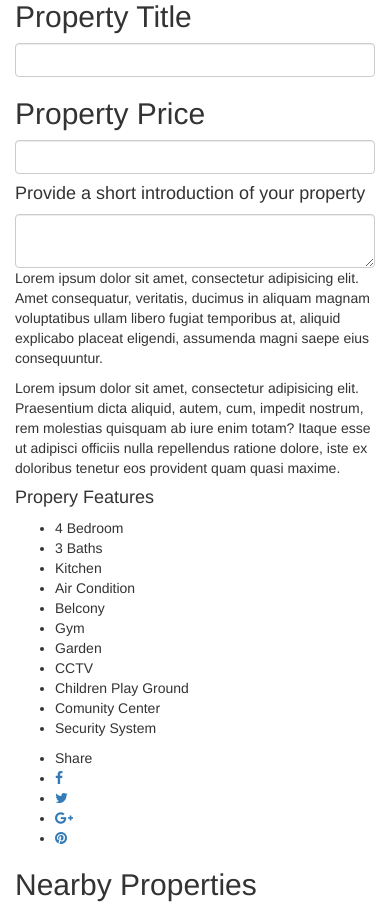
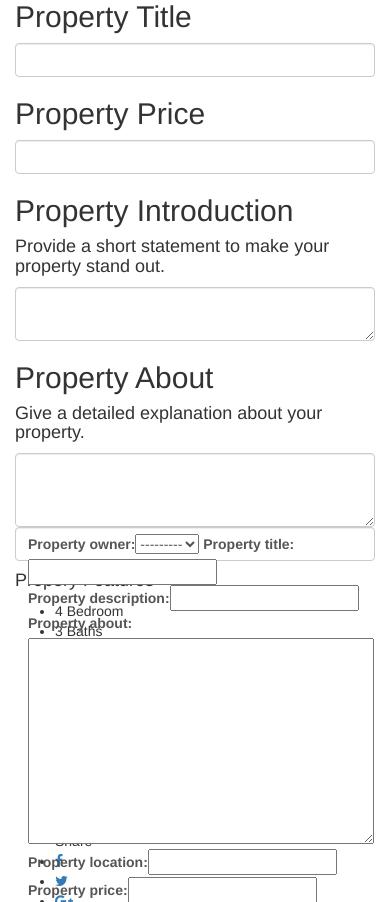
Before and after one commit to mundiakaluson/real-estate, a Django app: page /add_property in a window 390 px wide. Shown: the part 1151-2053 px from the top of the page. Run offline with Django 3.2, Linux system fonts and the light colour scheme; data comes from the database, SQL or seed files in the repository; some libraries are stand-ins or nearby versions; grey boxes are pictures that could not be loaded.

Commit message:
crispy stuff

```diff
--- /dev/null
+++ b/main/forms.py
@@ -0,0 +1,20 @@
+from django.forms import ModelForm, Textarea
+from .models import Property
+from django.utils.translation import gettext_lazy as _
+
+class PropertyForm(ModelForm):
+    class Meta:
+        model = Property
+        fields = '__all__'
+        error_messages = {
+            'property_description': {
+                'max_length': _('Max character are 1000 for this section!')
+            }
+        }
+        widgets = {
+            'property_about':
+                Textarea(attrs = {
+                    'rows': 10,
+                    'cols': 40
+                })
+        }
--- a/main/templates/main/add_property.html
+++ b/main/templates/main/add_property.html
@@ -1,5 +1,6 @@
 {% extends "base.html" %}
 {% load static %}
+{% load crispy_form_tags %}
 
 {% block content %}
 <section id="aa-property-header">
@@ -9,7 +10,9 @@
                 <div class="aa-property-header-inner">
                     <h2>Property Details</h2>
                     <ol class="breadcrumb">
-            <li><a href="#">HOME</a></li>
+                        <li>
+                            <a href="#">HOME</a>
+                        </li>
                         <li class="active">APARTMENT TITLE</li>
                     </ol>
                 </div>
@@ -18,7 +21,6 @@
     </div>
 </section>
 <!-- End Proerty header  -->
-
 <!-- Start Properties  -->
 <section id="aa-properties">
     <div class="container">
@@ -37,10 +39,27 @@
                             <input type="text" class="form-control">
                             <h2>Property Price</h2>
                             <input type="text" class="form-control">
-               <h4>Provide a short introduction of your property</h4>
+                            <h2>Property Introduction</h2>
+                            <h4>Provide a short statement to make your property stand out.</h4>
                             <textarea type="text" class="form-control" rows="2"></textarea>
-               <p>Lorem ipsum dolor sit amet, consectetur adipisicing elit. Amet consequatur, veritatis, ducimus in aliquam magnam voluptatibus ullam libero fugiat temporibus at, aliquid explicabo placeat eligendi, assumenda magni saepe eius consequuntur.</p>
-               <p>Lorem ipsum dolor sit amet, consectetur adipisicing elit. Praesentium dicta aliquid, autem, cum, impedit nostrum, rem molestias quisquam ab iure enim totam? Itaque esse ut adipisci officiis nulla repellendus ratione dolore, iste ex doloribus tenetur eos provident quam quasi maxime.</p>
+                            <h2>Property About</h2>
+                            <h4>Give a detailed explanation about your property.</h4>
+                            <textarea type="text" class="form-control" rows="3"></textarea>
+                            <form method="POST" action="">
+                                <div class="form-control">
+                                  <div class="row">
+                                    <div class="col-md-12">
+                                        <div class="aa-contact-area">
+                                          <div class="aa-contact-top">
+                                            {{ property_form | crispy }}
+                                          </div>
+                                        </div>
+                                      <div>
+                                    </div>
+                                  </div>
+                                </div>
+                                </div>
+                            </form>
                             <h4>Propery Features</h4>
                             <ul>
                                 <li>4 Bedroom</li>
@@ -60,10 +79,26 @@
                         <div class="aa-properties-social">
                             <ul>
                                 <li>Share</li>
-                 <li><a href="#"><i class="fa fa-facebook"></i></a></li>
-                 <li><a href="#"><i class="fa fa-twitter"></i></a></li>
-                 <li><a href="#"><i class="fa fa-google-plus"></i></a></li>
-                 <li><a href="#"><i class="fa fa-pinterest"></i></a></li>
+                                <li>
+                                    <a href="#">
+                                        <i class="fa fa-facebook"></i>
+                                    </a>
+                                </li>
+                                <li>
+                                    <a href="#">
+                                        <i class="fa fa-twitter"></i>
+                                    </a>
+                                </li>
+                                <li>
+                                    <a href="#">
+                                        <i class="fa fa-google-plus"></i>
+                                    </a>
+                                </li>
+                                <li>
+                                    <a href="#">
+                                        <i class="fa fa-pinterest"></i>
+                                    </a>
+                                </li>
                             </ul>
                         </div>
                         <!-- Nearby properties -->
@@ -90,7 +125,9 @@
                                                     <span>1100 SQ FT</span>
                                                 </div>
                                                 <div class="aa-properties-about">
-                            <h3><a href="#">Appartment Title</a></h3>
+                                                    <h3>
+                                                        <a href="#">Appartment Title</a>
+                                                    </h3>
                                                     <p>Lorem ipsum dolor sit amet, consectetur adipisicing elit. Enim molestiae vero ducimus quibusdam odit vitae.</p>
                                                 </div>
                                                 <div class="aa-properties-detial">
@@ -118,7 +155,9 @@
                                                     <span>1100 SQ FT</span>
                                                 </div>
                                                 <div class="aa-properties-about">
-                          <h3><a href="#">Appartment Title</a></h3>
+                                                    <h3>
+                                                        <a href="#">Appartment Title</a>
+                                                    </h3>
                                                     <p>Lorem ipsum dolor sit amet, consectetur adipisicing elit. Enim molestiae vero ducimus quibusdam odit vitae.</p>
                                                 </div>
                                                 <div class="aa-properties-detial">
@@ -132,9 +171,7 @@
                                     </div>
                                 </div>
                             </div>
-
                         </div>
-
                     </div>
                 </div>
             </div>
@@ -165,7 +202,9 @@
                                     </a>
                                 </div>
                                 <div class="media-body">
-                  <h4 class="media-heading"><a href="#">Safety Tips</a></h4>
+                                    <h4 class="media-heading">
+                                        <a href="#">Safety Tips</a>
+                                    </h4>
                                     <p>Lorem ipsum dolor sit amet, consectetur adipisicing elit.</p>
                                     <span>$65000</span>
                                 </div>
--- a/main/views.py
+++ b/main/views.py
@@ -1,6 +1,7 @@
 from django.shortcuts import render, redirect
 from django.contrib.auth.models import User
 from django.contrib import auth
+from .forms import PropertyForm
 
 def home(request):
     return render(request, 'main/home.html')
@@ -55,4 +56,5 @@ def logout(request):
     return redirect('home')
 
 def add_property(request):
-    return render(request, 'main/add_property.html')
+    property_form = PropertyForm()
+    return render(request, 'main/add_property.html', {'property_form': property_form})
--- a/real_estate/settings.py
+++ b/real_estate/settings.py
@@ -26,6 +26,7 @@ INSTALLED_APPS = [
     'django.contrib.messages',
     'django.contrib.staticfiles',
     'main',
+    'crispy_forms'
 ]
 
 MIDDLEWARE = [
```
Also changed, not shown: 1 other file. Lines whose indentation alone changed are shown as unchanged.
